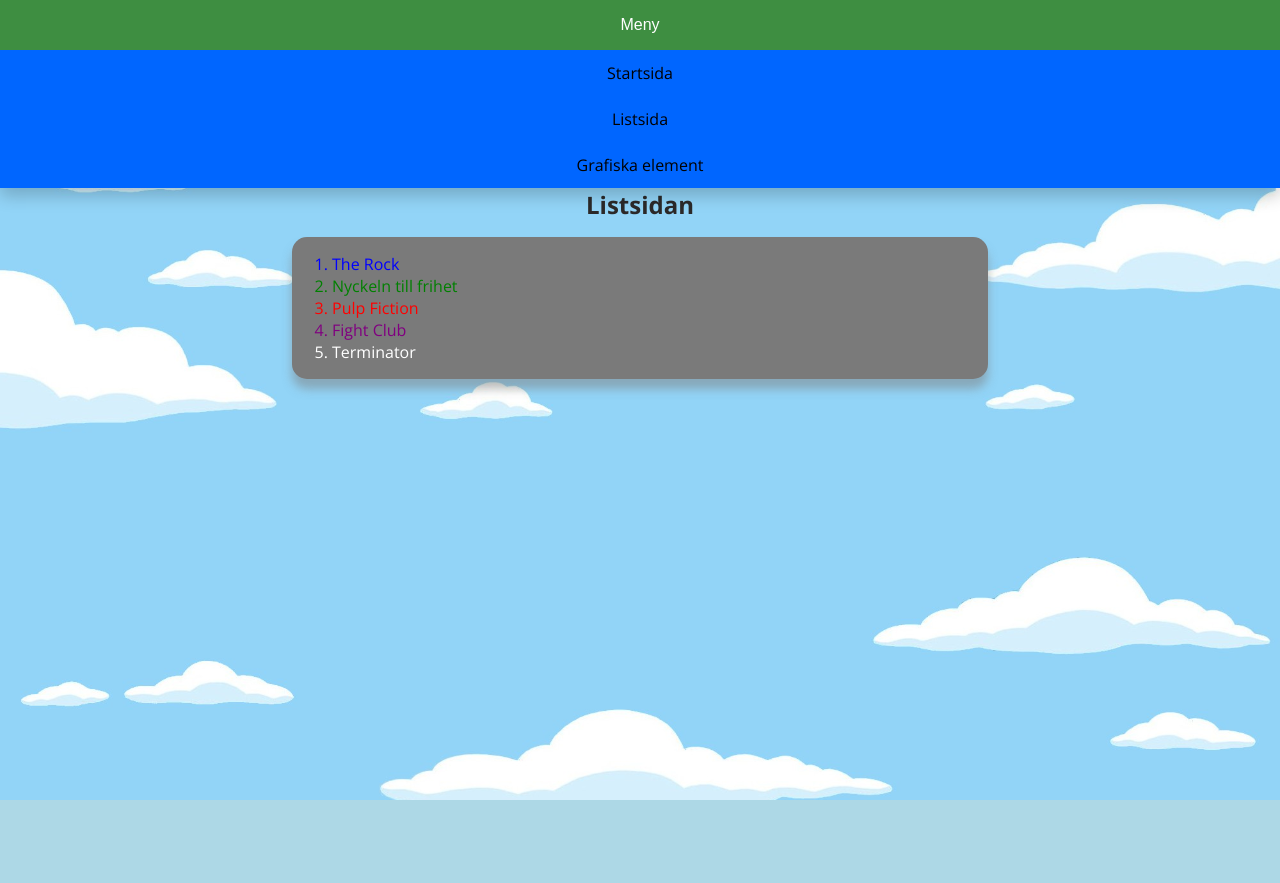
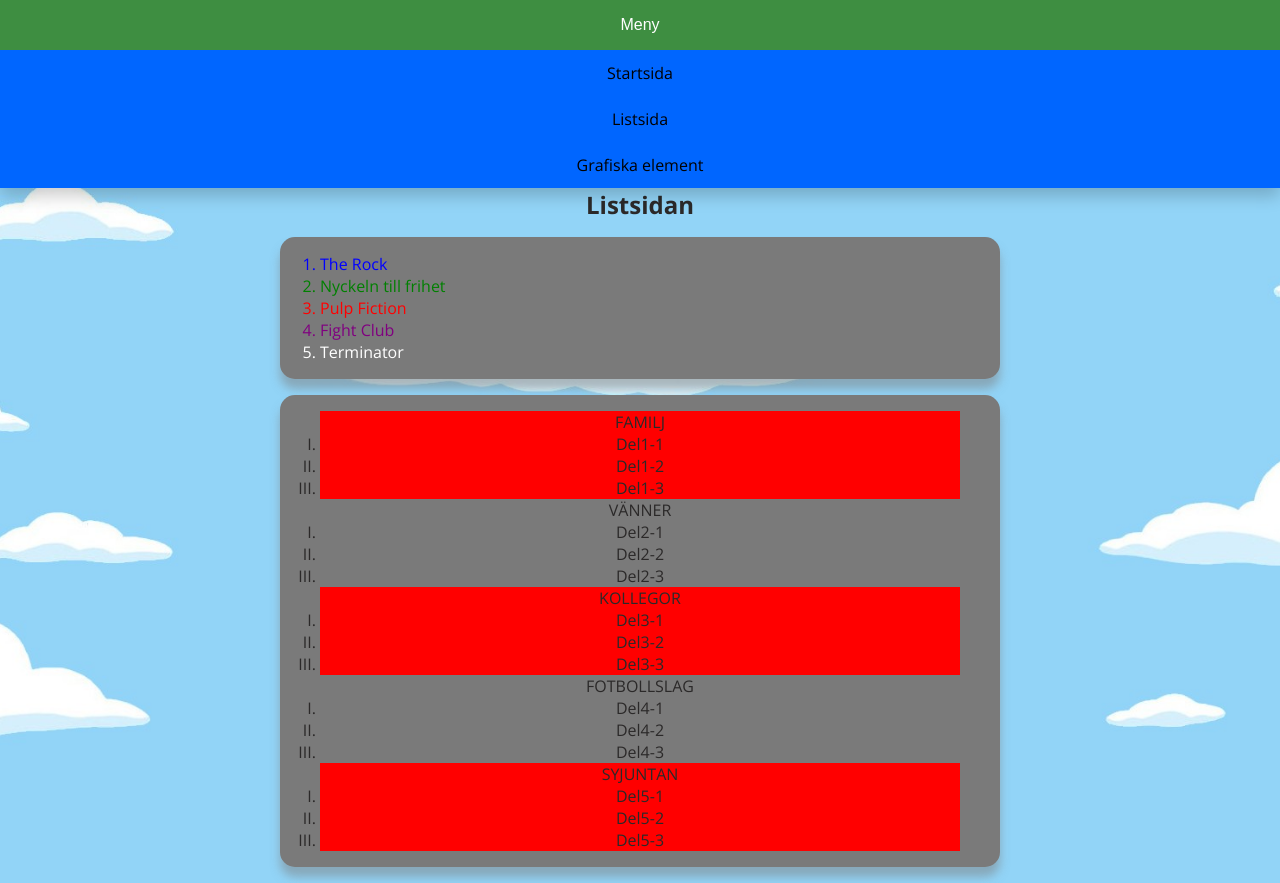
Before and after one commit to harlenback/tentamen, a plain HTML site: page listsida.html in a window 1280 px wide. Before the commit the page ends 800 px from the top, so only its background shows below. Drawn offline with nearby package versions, Linux system fonts and the light colour scheme.

Commit message:
klar med listsidan

```diff
--- a/listsida.html
+++ b/listsida.html
@@ -34,17 +34,65 @@
         <section>
             <h1>Listsidan</h1>
 
-
+        <div class="uppgift1">
             <ol class="favoritfilmer">
                 <li>The Rock</li>
                 <li>Nyckeln till frihet</li>
                 <li>Pulp Fiction</li>
                 <li>Fight Club</li>
                 <li>Terminator</li>
+            </ol>
+        </div>
+
+        <div class="uppgift2">
+             <!--The unordered list with an ordered list nested-->
+            <ul>
+                <li> FAMILJ
+                    <ol>
+                        <li>Del1-1</li>
+                        <li>Del1-2</li>
+                        <li>Del1-3</li>
+                    </ol>
+                </li>
+
+                <li>VÄNNER
+                    <ol>
+                        <li>Del2-1</li>
+                        <li>Del2-2</li>
+                        <li>Del2-3</li>
+                    </ol>
+                </li>
+
+                <li>KOLLEGOR
+                    <ol>
+                        <li>Del3-1</li>
+                        <li>Del3-2</li>
+                        <li>Del3-3</li>
+                    </ol>
+                </li>
+
+                <li>FOTBOLLSLAG
+                    <ol>
+                        <li>Del4-1</li>
+                        <li>Del4-2</li>
+                        <li>Del4-3</li>
+                    </ol>
+                </li>
+
+                <li>SYJUNTAN
+                    <ol>
+                        <li>Del5-1</li>
+                        <li>Del5-2</li>
+                        <li>Del5-3</li>
+                    </ol>
+                </li>
+
+            </ul>
+        </div>
 
 
-            </ol>
 
+        </div>
 
 
 
--- a/styles.css
+++ b/styles.css
@@ -92,38 +92,58 @@ header{
   }
 
 
-  /* Här startar listsidan */
+  /* Här startar första delen av listsidan */
 
   .favoritfilmer{
       text-align: left;
       margin: 1em auto;
-      padding: 1em;
+      padding: 1em 40px;
       width: 50%;
       border-radius: 15px;
       box-shadow: 0 10px 10px rgba(125, 125, 125, 0.5);
       background-color: #7A7A7A;
   }
 
-  ol.favoritfilmer{
-      padding-left: 40px;
-  }
 
-  ol > li:nth-of-type(1) {
+  ol.favoritfilmer > li:nth-of-type(1) {
     color: blue;
     }
 
-  ol > li:nth-of-type(2) {
+  ol.favoritfilmer > li:nth-of-type(2) {
     color: green;
     }
 
-  ol > li:nth-of-type(3) {
+  ol.favoritfilmer > li:nth-of-type(3) {
     color: red;
     }
 
-  ol > li:nth-of-type(4) {
+  ol.favoritfilmer > li:nth-of-type(4) {
     color: purple;
     }
 
-  ol > li:nth-of-type(5) {
+  ol.favoritfilmer > li:nth-of-type(5) {
     color: white;
     }
+
+    /* Här startar andra delen av listsidan */
+
+    .uppgift2{
+        margin: 1em auto;
+        padding: 1em 40px;
+        width: 50%;
+        border-radius: 15px;
+        box-shadow: 0 10px 10px rgba(125, 125, 125, 0.5);
+        background-color: #7A7A7A;
+    }
+
+    .uppgift2 ul li {
+        list-style: none;
+    }
+
+    .uppgift2 ul li ol li{
+        list-style-type: upper-roman;
+    }
+
+    .uppgift2 ul > li:nth-child(odd){
+        background: red;
+    }
```
